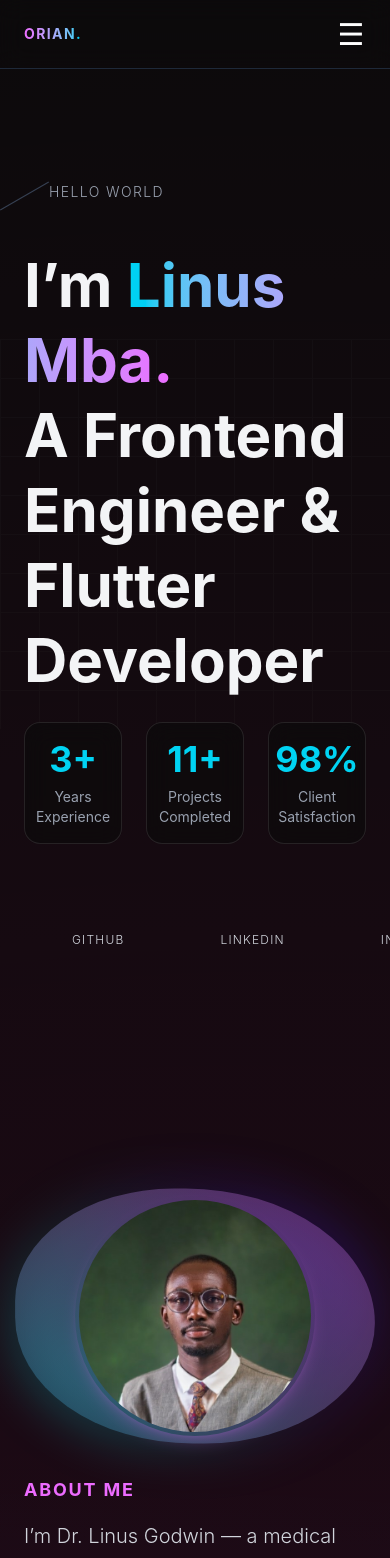
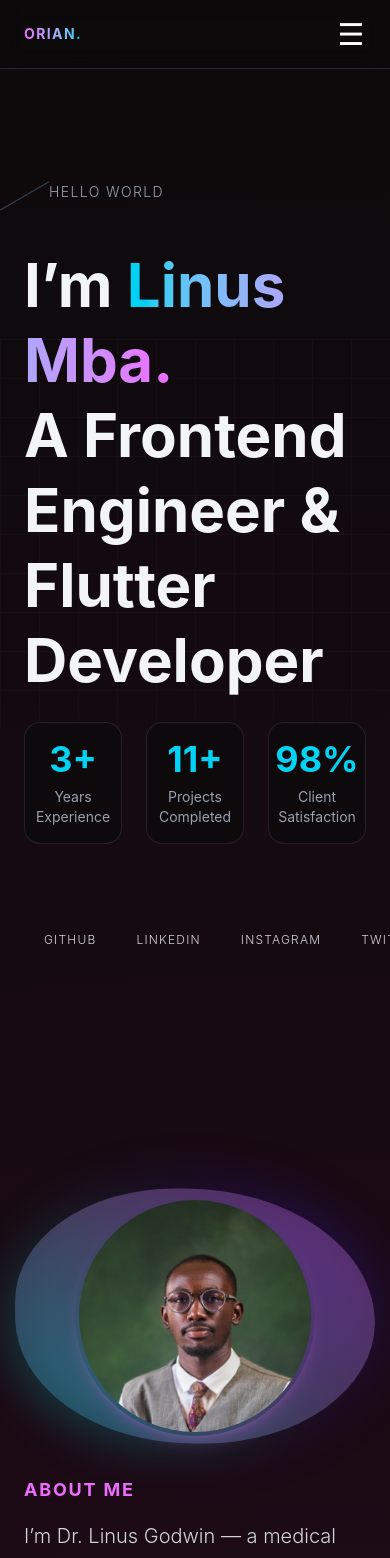
Before and after one commit to Godwinlinus/oriansportfolio.com, a React (Vite) app: page / in a window 390 px wide. Shown: the top 1558 px of the page. Built offline with nearby package versions, Linux system fonts and the light colour scheme.

Commit message:
adjusted viewport for responsiveness

```diff
--- a/src/components/Hero.jsx
+++ b/src/components/Hero.jsx
@@ -45,10 +45,10 @@ export default function Hero() {
       ref={containerRef}
       onMouseMove={handlePointerMove}
       onMouseLeave={handlePointerLeave}
-      className="relative flex flex-col justify-center items-center min-h-screen px-6 md:px-20 pt-40 overflow-hidden"
+      className="relative flex flex-col justify-center items-center px-6 md:px-20 pt-40 overflow-hidden"
     >
       {/* BACKGROUND GRID (upper-right half) */}
-      <div className="pointer-events-none absolute  w-full h-full md:absolute top-0 right-0 md:w-1/2 md:h-1/2 -z-10 overflow-hidden">
+      <div className="pointer-events-none absolute w-full h-full md:absolute top-0 right-0 md:w-1/2 md:h-1/2 -z-10 overflow-hidden">
         <svg
           width="100%"
           height="100%"
@@ -134,14 +134,14 @@ export default function Hero() {
           initial={{ opacity: 0, y: -40 }}
           animate={{ opacity: 1, y: 0 }}
           transition={{ duration: 1 }}
-          className="text-xs tracking-widest font-light md:flex flex-col items-center z-20"
+          className="text-xs tracking-widest font-light text-center md:flex flex-col items-center z-20"
         >
           {Object.entries(socials).map(([platform, url]) => (
             <a
               key={platform}
               href={url}
               target="_blank"
-              className="py-20 px-12 md:px-0 rotate-270 text-gray-300 hover:text-cyan-400 transition"
+              className="py-20 px-5 md:px-0 rotate-270 text-gray-300 hover:text-cyan-400 transition"
             >
               {platform}
             </a>
--- a/src/components/Navbar.jsx
+++ b/src/components/Navbar.jsx
@@ -48,7 +48,7 @@ export default function Navbar() {
 
         {/* Mobile Menu Button */}
         <button
-          className="text-3xl md:hidden hover:text-blue-400"
+          className="text-3xl md:hidden text-white"
           onClick={() => setIsOpen(!isOpen)}
         >
           ☰
```
